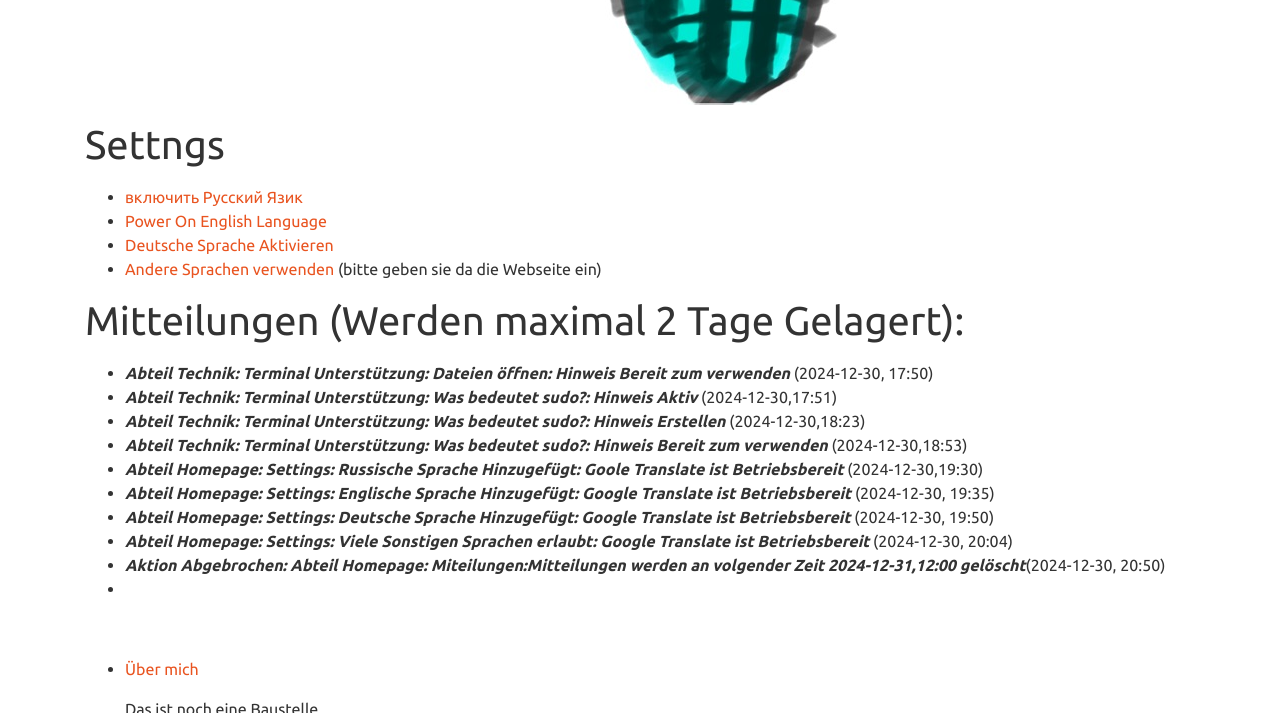
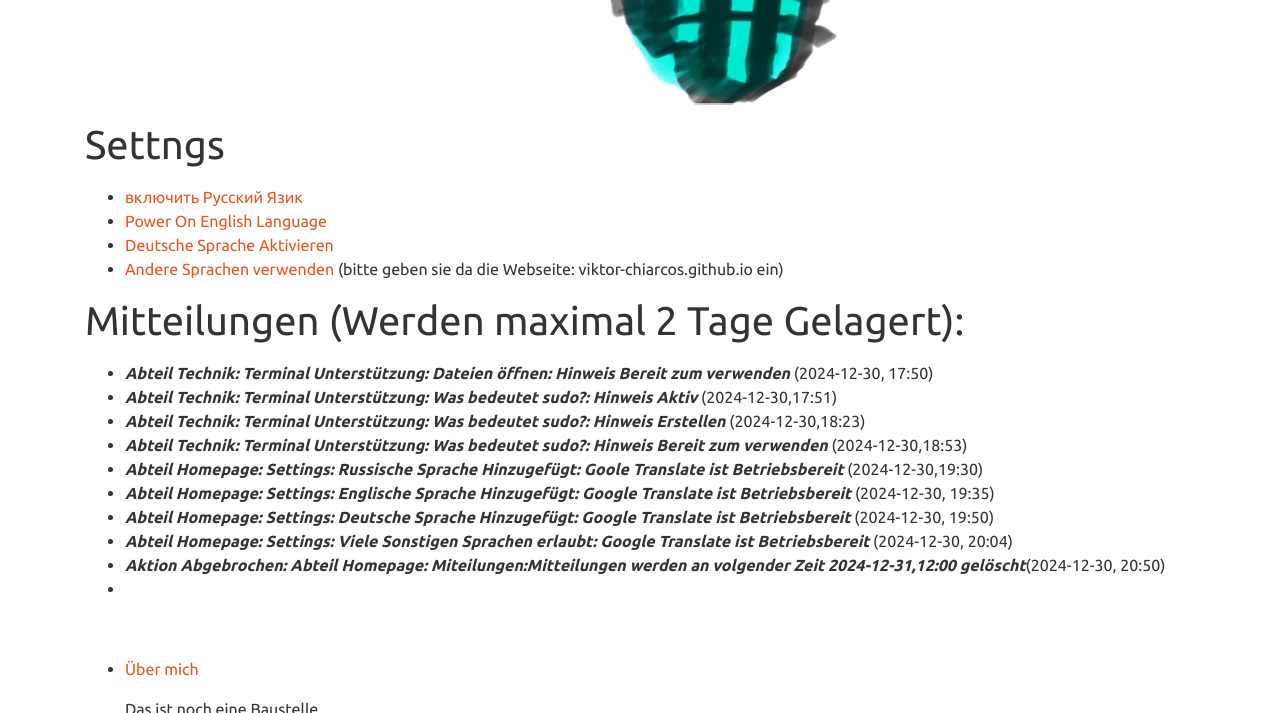
Before and after one commit to viktor-chiarcos/viktor-chiarcos.github.io, a Jekyll site: the page built from index.md, in a window 1280 px wide and 900 px high, scrolled down 2175 px, cut to the strip 0-713 px from the top of the window. Built offline with Jekyll 4.4.1, drawn with Linux system fonts in a browser that asks for light colours.

Commit message:
Settings Update

```diff
--- a/index.md
+++ b/index.md
@@ -40,7 +40,7 @@
 layout: home
 permalink: /
 
-title: "Viktors Webseite"
+title: "URL Viktor Chiarcos"
 
 feature_rows:
   - title: "Über mich"
@@ -75,7 +75,7 @@
 - [включить Русский Язик](https://viktor--chiarcos-github-io.translate.goog/?_x_tr_sl=auto&_x_tr_tl=ru&_x_tr_hl=de&_x_tr_pto=wapp)
 - [Power On English Language](https://viktor--chiarcos-github-io.translate.goog/?_x_tr_sl=auto&_x_tr_tl=en&_x_tr_hl=de&_x_tr_pto=wapp)
 - [Deutsche Sprache Aktivieren](https://viktor--chiarcos-github-io.translate.goog/?_x_tr_sl=auto&_x_tr_tl=de&_x_tr_hl=de&_x_tr_pto=wapp)
-- [Andere Sprachen verwenden](https://translate.google.com/?hl=de&sl=auto&tl=de&op=websites) (bitte geben sie da die Webseite ein)
+- [Andere Sprachen verwenden](https://translate.google.com/?hl=de&sl=auto&tl=de&op=websites) (bitte geben sie da die Webseite: viktor-chiarcos.github.io ein)
 
 # Mitteilungen (Werden maximal 2 Tage Gelagert):
 - ***Abteil Technik: Terminal Unterstützung: Dateien öffnen: Hinweis Bereit zum verwenden*** (2024-12-30, 17:50)
```
